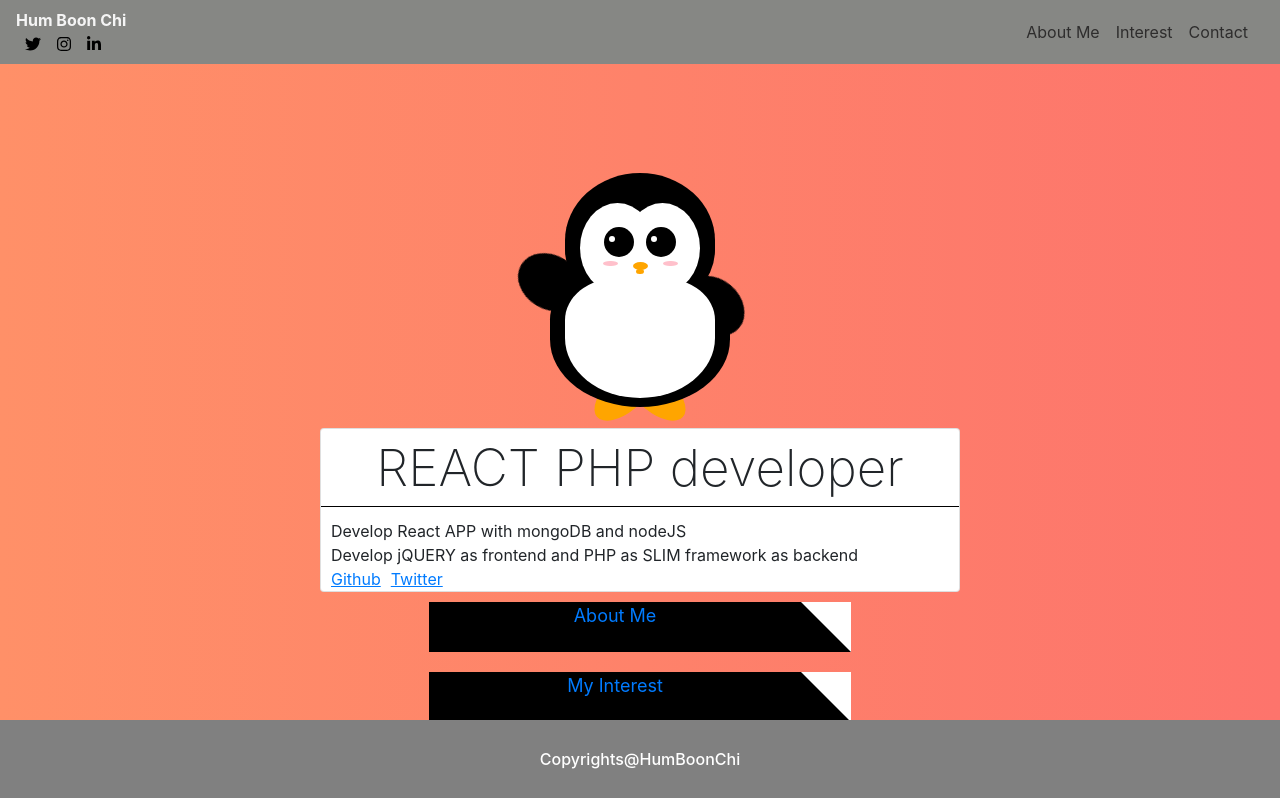
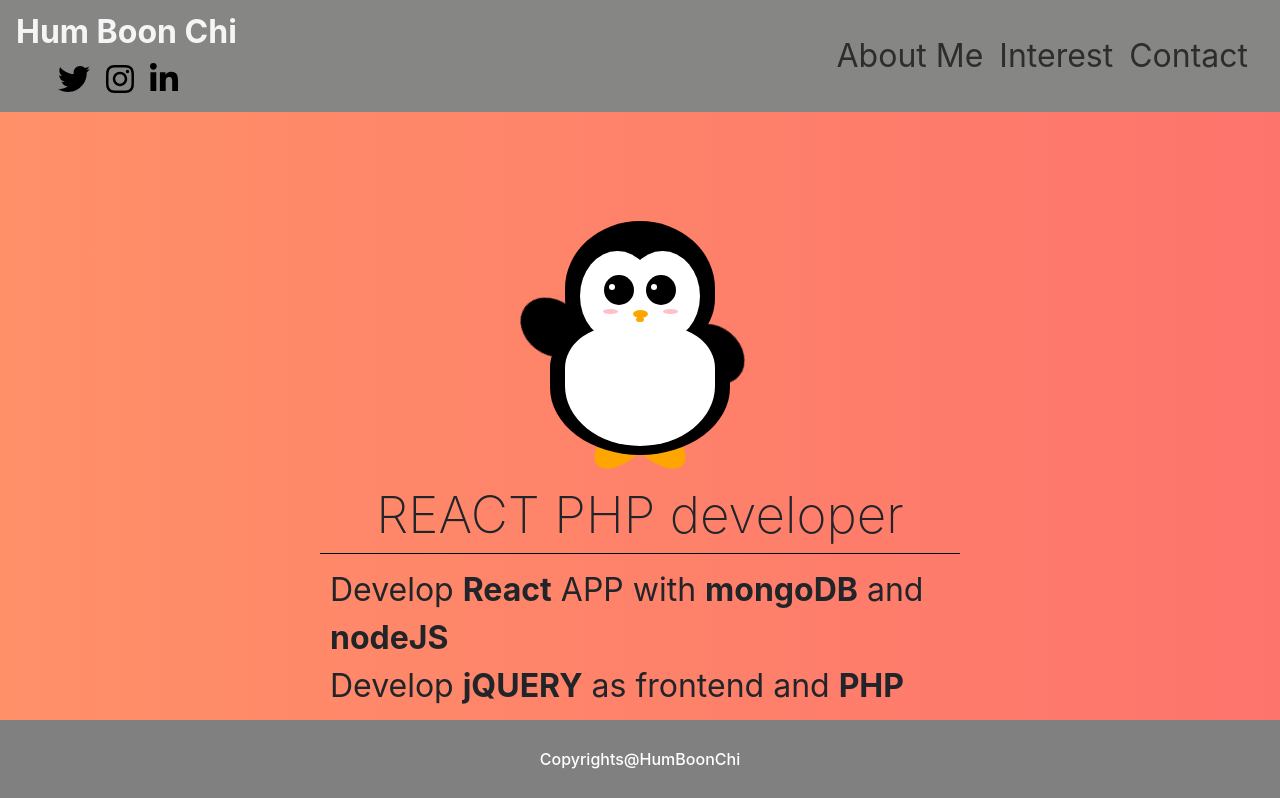
Before and after one commit to BoonChi/my-portfolio, a React (Create React App) app: page / in a window 1280 px wide. Shown: the top 798 px of the page. Built offline with nearby package versions, Linux system fonts and the light colour scheme.

Commit message:
tune desc and navbar

```diff
--- a/src/components/description/Description.css
+++ b/src/components/description/Description.css
@@ -1,4 +1,4 @@
-.card {
+.card-desc{
     display: block;
     width: 50%;
     margin: auto;
--- a/src/components/description/Description.tsx
+++ b/src/components/description/Description.tsx
@@ -2,15 +2,15 @@ import React from 'react';
 import './Description.css'
 const Description: React.FunctionComponent = () => {
     return (
-        <div className="card">
+        <div className="card-desc">
             <div className="card-title">REACT PHP developer</div>
             <div className="card-content">
-                <div className="card-content-item">Develop React APP with mongoDB and nodeJS</div>
-                <div className="card-content-item">Develop jQUERY as frontend and PHP as SLIM framework as backend</div>
-                <div className="card-link">
+                <div className="card-content-item">Develop <strong>React</strong> APP with <strong>mongoDB</strong> and <strong>nodeJS</strong></div>
+                <div className="card-content-item">Develop <strong>jQUERY</strong> as frontend and <strong>PHP SLIM</strong> framework as backend</div>
+                {/* <div className="card-link">
                     <a className="card-link-item" href='abc'>Github</a>
                     <a className="card-link-item" href='def'>Twitter</a>
-                </div>
+                </div> */}
             </div>
         </div>
     )
--- a/src/components/navbar/Navbar.css
+++ b/src/components/navbar/Navbar.css
@@ -17,3 +17,9 @@
 .route-div {
     margin-top: 30%;
 }
+
+@media only screen and (min-width: 680px) {
+    .header-navbar {
+        font-size: 2.5vw;
+    }
+}
--- a/src/components/navbar/Navbar.tsx
+++ b/src/components/navbar/Navbar.tsx
@@ -26,7 +26,7 @@ interface NavbarProps {
 const HeaderNavbar: React.FunctionComponent<NavbarProps> = (props) => {
     return (
         <Router>
-            <div>
+            <div className='header-navbar'>
                 <Navbar className="bg-color" color={props.color} light expand="md">
                     <div>
                         <Link to="/" className="mr-auto customized-navbar">
```
